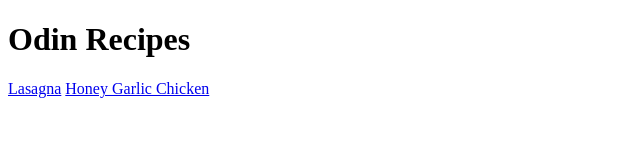
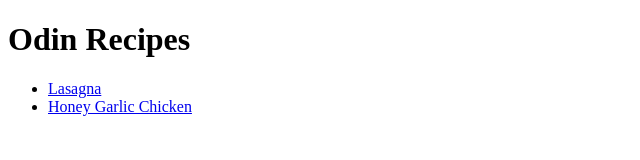
Before and after one commit to mdbruffey/odin-recipes, a plain HTML site: page index.html in a window 1280 px wide. Shown: the whole page, without its empty margins (0-640 px from the left). Drawn offline with Linux system fonts and the light colour scheme.

Commit message:
Reformat recipe list
Formatted recipe links in index.html into unordered list.

```diff
--- a/index.html
+++ b/index.html
@@ -8,7 +8,10 @@
 </head>
 <body>
     <h1>Odin Recipes</h1>
-    <a href="recipes/lasagna.html">Lasagna</a>
-    <a href="recipes/honey-garlic-chicken-thighs.html">Honey Garlic Chicken</a>
+    <ul>
+        <li><a href="recipes/lasagna.html">Lasagna</a></li>
+        <li><a href="recipes/honey-garlic-chicken-thighs.html">Honey Garlic Chicken</a></li>
+    </ul>
+
 </body>
 </html>
```
